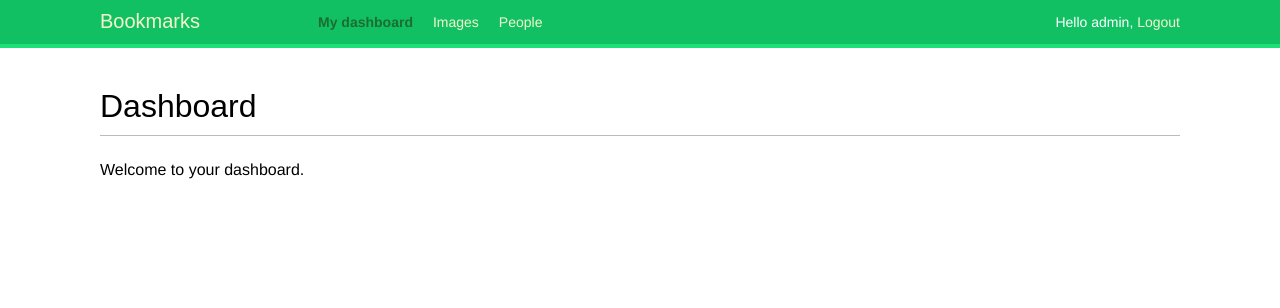
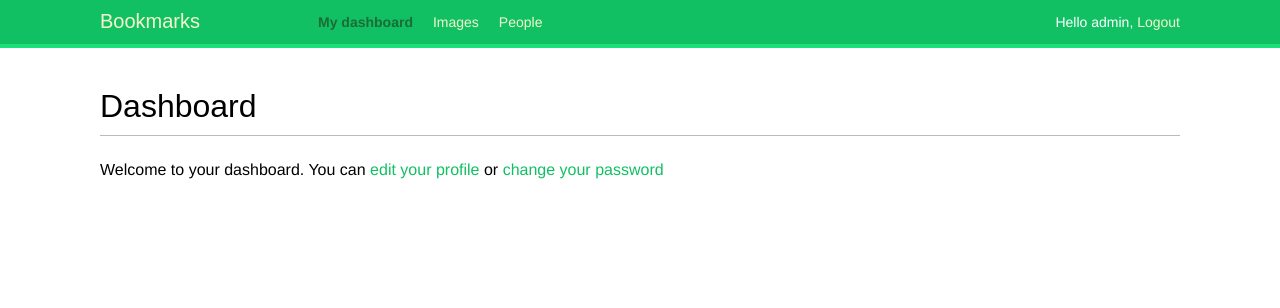
Before and after one commit to Arsendada/social_weebsite_study, a Django app: page /account/ in a window 1280 px wide. Shown: the top 308 px of the page. Run offline with Django 4.2, Linux system fonts and the light colour scheme; a user stored in the database is signed in; some web fonts are replaced.

Commit message:
add password change and edit to dashboard

```diff
--- a/bookmarks/account/templates/account/dashboard.html
+++ b/bookmarks/account/templates/account/dashboard.html
@@ -4,5 +4,6 @@
 
 {% block content %}
   <h1>Dashboard</h1>
-  <p>Welcome to your dashboard.</p>
+  <p>Welcome to your dashboard. You can <a href="{% url 'edit' %}">edit your profile</a>
+    or <a href="{% url 'password_change' %}">change your password</ahref></p>
 {% endblock %}
--- a/bookmarks/account/views.py
+++ b/bookmarks/account/views.py
@@ -69,6 +69,6 @@ def edit(request):
         user_form = UserEditForm(instance=request.user)
         profile_form = ProfileEditForm(instance=request.user.profile)
     return render(request,
-                  'account/edti.html',
+                  'account/edit.html',
                   {'user_form': user_form,
                    'profile_form': profile_form})
```
Also changed, not shown: bookmarks/db.sqlite3.
